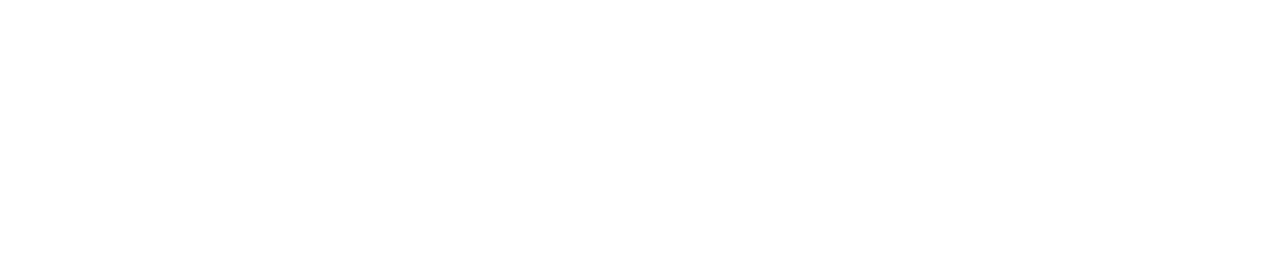
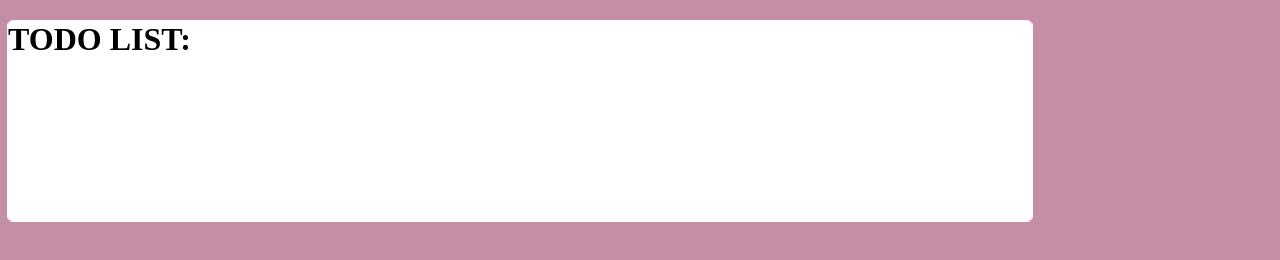
Before and after one commit to SerhiyAndryeyev/hw, a website: page ToDo/index.html in a window 1280 px wide. Drawn offline with Linux system fonts and the light colour scheme.

Commit message:
added styles

```diff
--- a/ToDo/index.html
+++ b/ToDo/index.html
@@ -5,6 +5,11 @@
     <meta http-equiv="X-UA-Compatible" content="IE=edge" />
     <meta name="viewport" content="width=device-width, initial-scale=1.0" />
     <title>ToDo</title>
+    <link rel="stylesheet" href="/src/css/todo/index.css" />
   </head>
-  <body></body>
+  <body>
+    <div class="todo-container">
+      <h1>TODO LIST:</h1>
+    </div>
+  </body>
 </html>
--- a/ToDo/src/css/todo/index.css
+++ b/ToDo/src/css/todo/index.css
@@ -0,0 +1,16 @@
+/* GENERAL STYLES */
+body {
+  background-color: rgb(195, 142, 166);
+  min-height: 280px;
+  height: 80vh;
+}
+
+/* CONTAINER */
+.todo-container {
+  background-color: rgb(255, 255, 255);
+  border-radius: 5px;
+  width: 80vw;
+  min-height: 200px;
+  max-height: 80vh;
+  outline: 1px solid rgb(255, 255, 255);
+}
```
